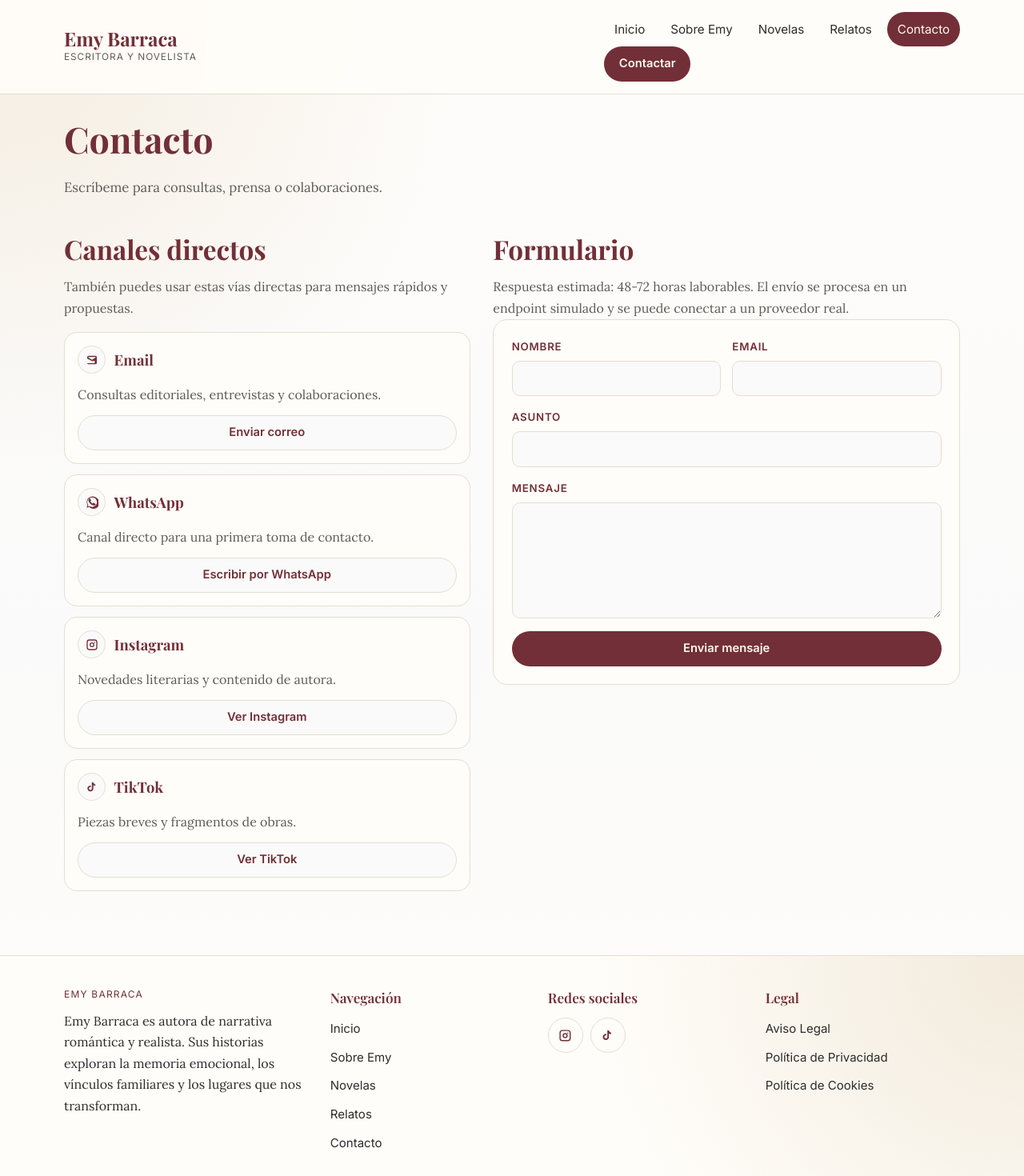
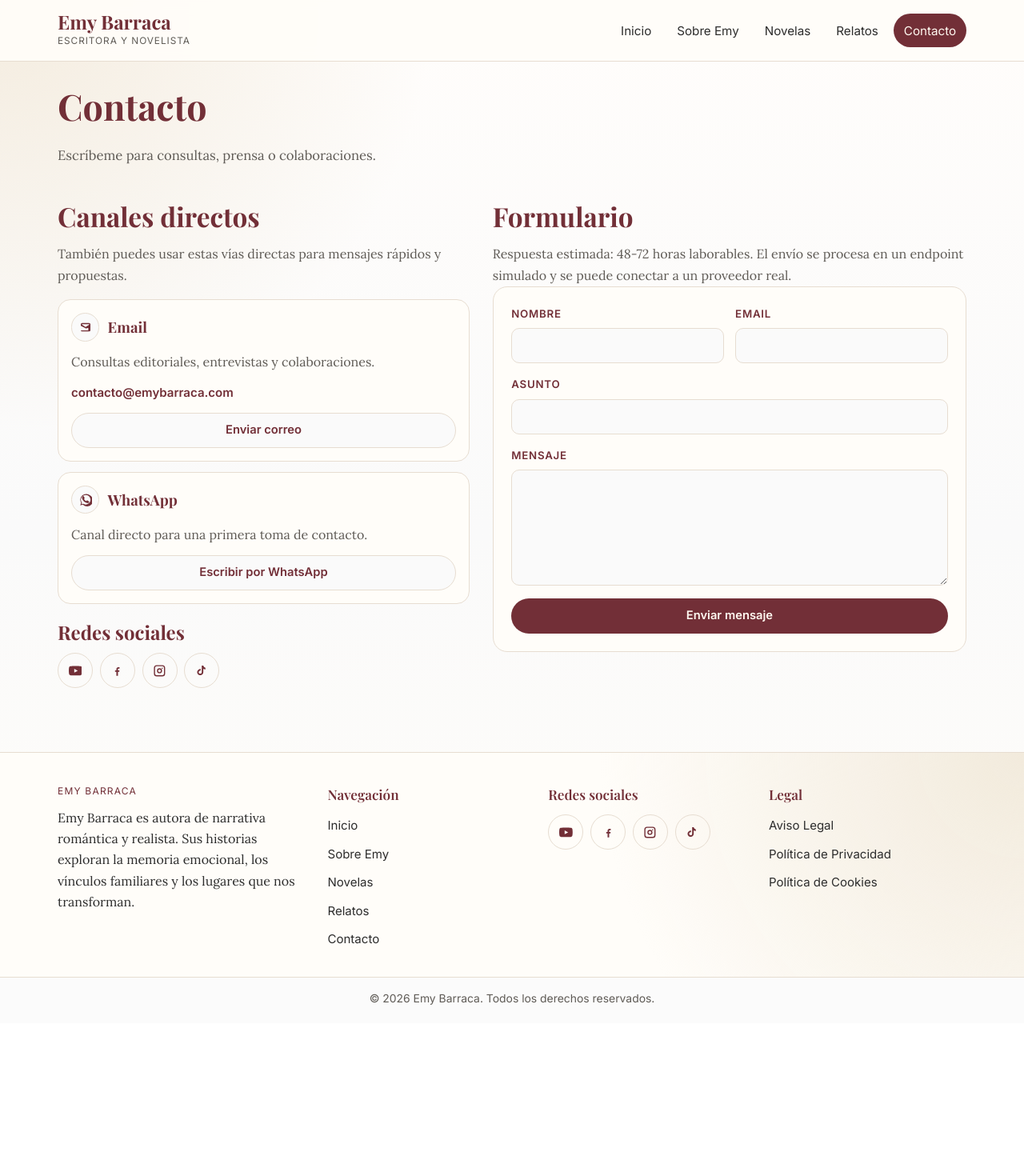
Before and after one commit to Ju114/emybarraca, a Next.js app: page /contacto in a window 1280 px wide. Shown: the top 1470 px of the page at 80% size. After the commit the page ends 1279 px from the top, so only its background shows below. Built offline with nearby package versions, Linux system fonts and the light colour scheme.

Commit message:
update_3

```diff
--- a/app/contacto/page.module.css
+++ b/app/contacto/page.module.css
@@ -48,6 +48,21 @@
   color: var(--color-text-muted);
 }
 
+.visibleValue {
+  font-family: var(--font-ui);
+  font-size: 0.94rem;
+  font-weight: 600;
+}
+
+.visibleValue a {
+  color: var(--color-primary);
+  text-decoration: none;
+}
+
+.visibleValue a:hover {
+  text-decoration: underline;
+}
+
 .channelIconWrap {
   display: inline-grid;
   place-items: center;
@@ -64,6 +79,19 @@
   height: 1rem;
 }
 
+.socialSection {
+  margin-top: 1.3rem;
+  display: grid;
+  gap: 0.7rem;
+}
+
+.socialTitle {
+  margin: 0;
+  color: var(--color-primary);
+  font-family: var(--font-heading);
+  font-size: clamp(1.25rem, 2.2vw, 1.5rem);
+}
+
 @media (max-width: 1023px) {
   .grid {
     grid-template-columns: 1fr;
--- a/app/contacto/page.tsx
+++ b/app/contacto/page.tsx
@@ -2,6 +2,7 @@ import type { Metadata } from "next";
 import Link from "next/link";
 import { ContactForm } from "@/components/ContactForm";
 import { SocialIcon } from "@/components/SocialIcon";
+import { SocialLinks } from "@/components/SocialLinks";
 import { siteConfig } from "@/data/site";
 import { buildMetadata } from "@/lib/seo";
 import styles from "./page.module.css";
@@ -21,6 +22,7 @@ export default function ContactPage() {
       href: `mailto:${siteConfig.contactEmail}`,
       action: "Enviar correo",
       icon: <MailIcon className={styles.channelIcon} />,
+      visibleValue: siteConfig.contactEmail,
     },
     {
       title: "WhatsApp",
@@ -28,20 +30,6 @@ export default function ContactPage() {
       href: siteConfig.whatsappUrl,
       action: "Escribir por WhatsApp",
       icon: <SocialIcon name="whatsapp" className={styles.channelIcon} />,
-    },
-    {
-      title: "Instagram",
-      description: "Novedades literarias y contenido de autora.",
-      href: siteConfig.instagramUrl,
-      action: "Ver Instagram",
-      icon: <SocialIcon name="instagram" className={styles.channelIcon} />,
-    },
-    {
-      title: "TikTok",
-      description: "Piezas breves y fragmentos de obras.",
-      href: siteConfig.tiktokUrl,
-      action: "Ver TikTok",
-      icon: <SocialIcon name="tiktok" className={styles.channelIcon} />,
     },
   ];
 
@@ -70,6 +58,11 @@ export default function ContactPage() {
                   <h3>{channel.title}</h3>
                 </div>
                 <p>{channel.description}</p>
+                {"visibleValue" in channel ? (
+                  <p className={styles.visibleValue}>
+                    <Link href={`mailto:${channel.visibleValue}`}>{channel.visibleValue}</Link>
+                  </p>
+                ) : null}
                 <Link
                   className="btn btnGhost"
                   href={channel.href}
@@ -81,6 +74,17 @@ export default function ContactPage() {
               </article>
             ))}
           </div>
+
+          <section className={styles.socialSection} aria-labelledby="redes-sociales">
+            <h3 id="redes-sociales" className={styles.socialTitle}>
+              Redes sociales
+            </h3>
+            <SocialLinks
+              compact
+              iconOnly
+              platforms={["youtube", "facebook", "instagram", "tiktok"]}
+            />
+          </section>
         </article>
 
         <article>
--- a/app/globals.css
+++ b/app/globals.css
@@ -12,7 +12,7 @@
   --font-heading: "Playfair Display", Georgia, serif;
   --font-body: "Lora", "Times New Roman", serif;
   --font-ui: "Inter", "Segoe UI", sans-serif;
-  --layout-max-width: 1120px;
+  --layout-max-width: 1200px;
   --layout-padding: 16px;
 }
 
@@ -90,7 +90,9 @@ p {
 
 .siteMain {
   margin: 0 auto;
-  width: min(var(--layout-max-width), calc(100% - (var(--layout-padding) * 2)));
+  width: 100%;
+  max-width: var(--layout-max-width);
+  padding-inline: var(--layout-padding);
   padding-top: clamp(1.2rem, 3vw, 1.8rem);
 }
 
--- a/components/Footer.module.css
+++ b/components/Footer.module.css
@@ -9,10 +9,12 @@
 .container {
   margin: 0 auto;
   display: grid;
-  width: min(var(--layout-max-width), calc(100% - (var(--layout-padding) * 2)));
+  width: 100%;
+  max-width: var(--layout-max-width);
+  padding-inline: var(--layout-padding);
   gap: 1.8rem;
   grid-template-columns: 1.25fr 1fr 1fr 1fr;
-  padding: 2.35rem 0 2.1rem;
+  padding-block: 2.35rem 2.1rem;
 }
 
 .kicker {
@@ -76,7 +78,7 @@
 @media (max-width: 900px) {
   .container {
     grid-template-columns: repeat(2, minmax(0, 1fr));
-    padding: 2rem 0 1.6rem;
+    padding-block: 2rem 1.6rem;
   }
 }
 
@@ -84,6 +86,6 @@
   .container {
     grid-template-columns: 1fr;
     gap: 1.4rem;
-    padding: 1.8rem 0 1.4rem;
+    padding-block: 1.8rem 1.4rem;
   }
 }
--- a/components/Footer.tsx
+++ b/components/Footer.tsx
@@ -25,7 +25,7 @@ export function Footer() {
 
         <div>
           <p className={styles.blockTitle}>Redes sociales</p>
-          <SocialLinks compact iconOnly platforms={["instagram", "tiktok"]} />
+          <SocialLinks compact iconOnly platforms={["youtube", "facebook", "instagram", "tiktok"]} />
         </div>
 
         <div>
--- a/components/Header.module.css
+++ b/components/Header.module.css
@@ -10,11 +10,13 @@
 .container {
   margin: 0 auto;
   display: flex;
-  width: min(var(--layout-max-width), calc(100% - (var(--layout-padding) * 2)));
+  width: 100%;
+  max-width: var(--layout-max-width);
   align-items: center;
   justify-content: space-between;
   gap: 1.5rem;
-  padding: 0.95rem 0;
+  padding-inline: var(--layout-padding);
+  padding-block: 0.95rem;
 }
 
 .brand {
@@ -84,16 +86,12 @@
   color: var(--color-cream);
 }
 
-.menuCta {
-  display: none;
-}
-
 @media (max-width: 767px) {
   .container {
     position: relative;
     align-items: flex-start;
     gap: 0.7rem;
-    padding: 0.75rem 0;
+    padding-block: 0.75rem;
   }
 
   .brand {
@@ -179,9 +177,4 @@
     color: var(--color-cream);
   }
 
-  .menuCta {
-    display: inline-flex;
-    margin-top: 0.55rem;
-    min-height: 44px;
-  }
 }
--- a/components/Header.tsx
+++ b/components/Header.tsx
@@ -89,15 +89,6 @@ export function Header() {
               );
             })}
           </ul>
-          {siteConfig.primaryCta ? (
-            <Link
-              className={`btn btnPrimary ${styles.menuCta}`}
-              href={siteConfig.primaryCta.href}
-              onClick={() => setIsMenuOpen(false)}
-            >
-              {siteConfig.primaryCta.label}
-            </Link>
-          ) : null}
         </nav>
       </div>
     </header>
```
